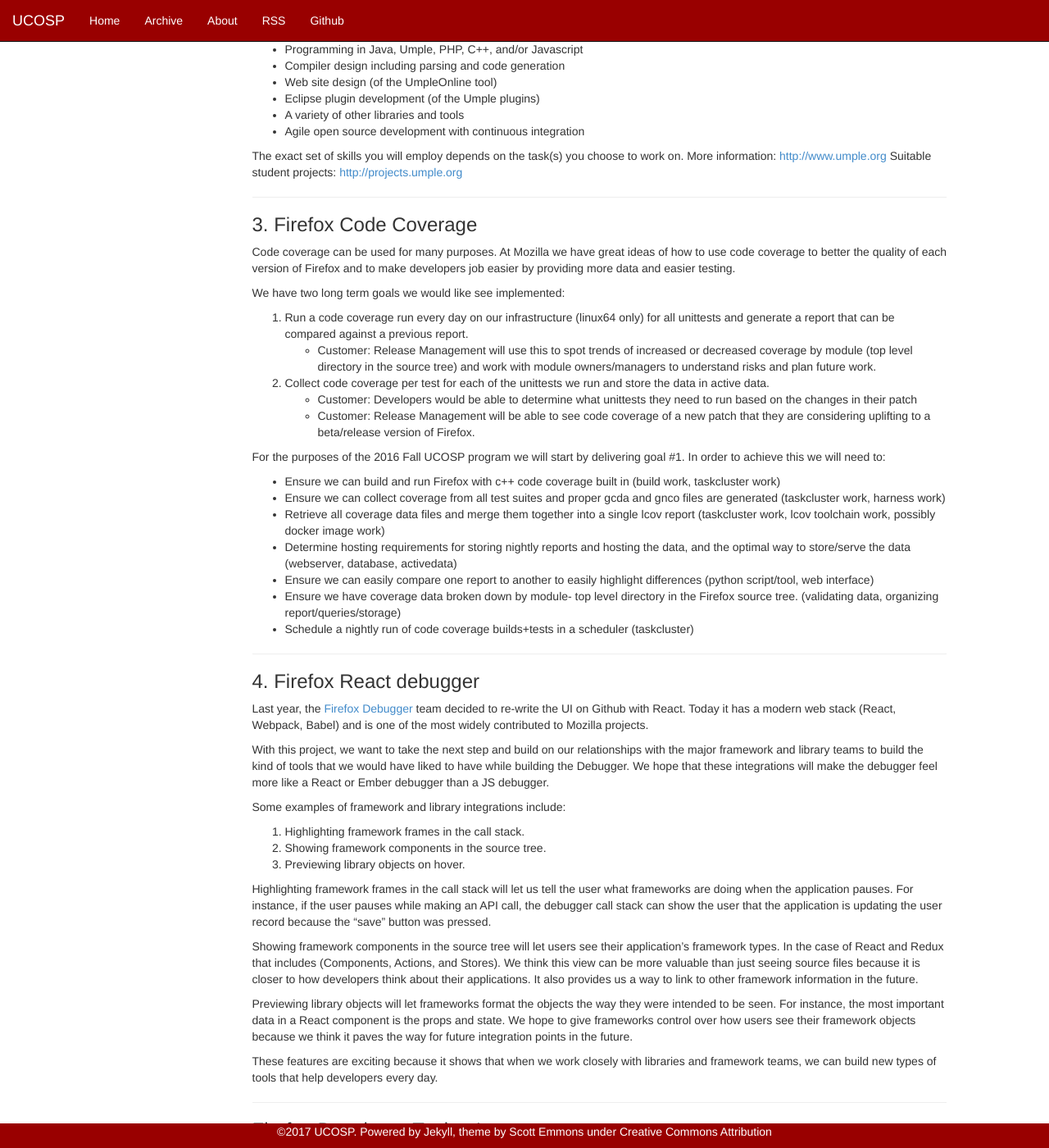
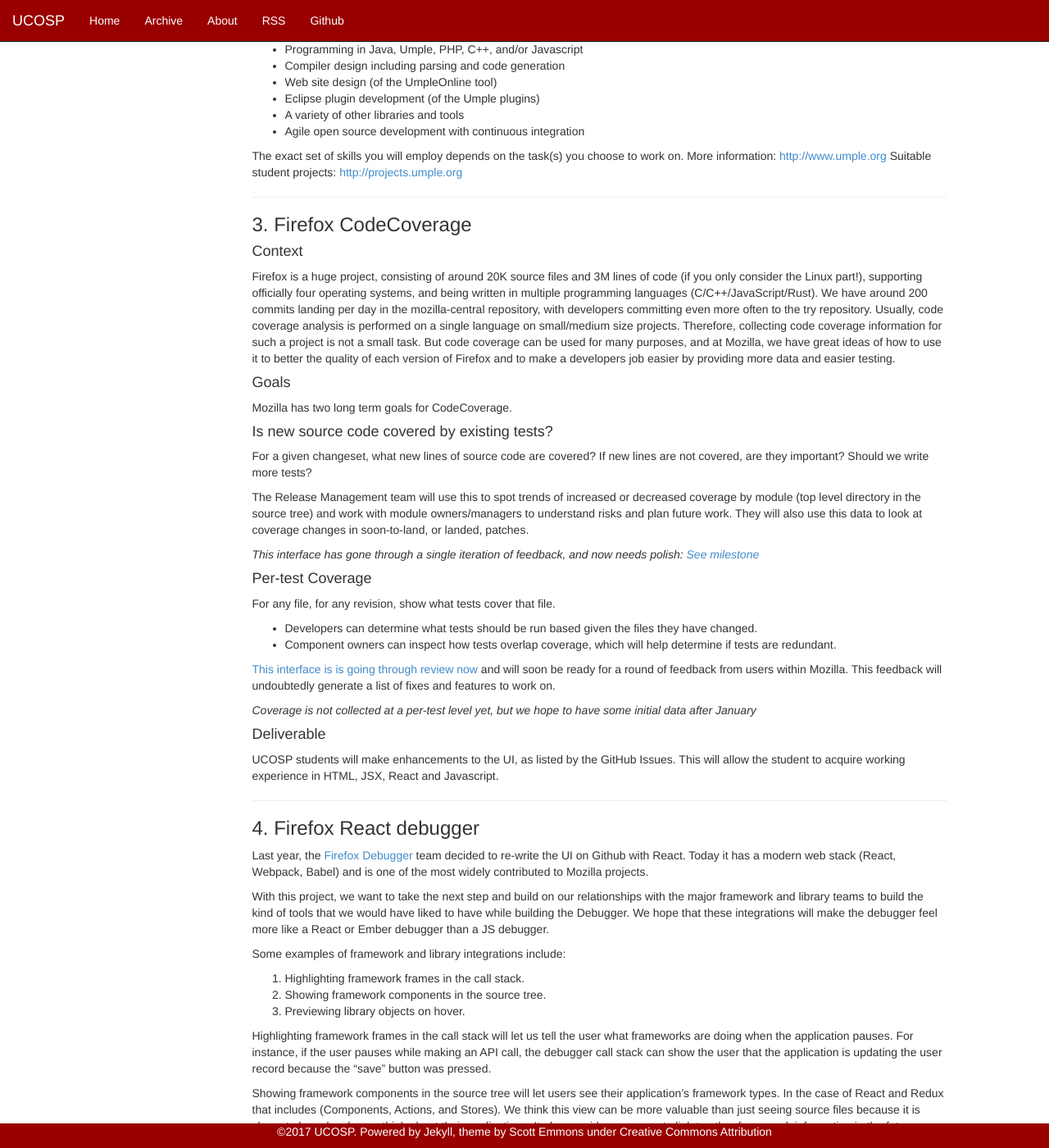
Before and after one commit to ucosp/ucosp.github.io, a Jekyll site: the page built from projects.md, in a window 1280 px wide and 1400 px high, scrolled down 1038 px. Shown: the whole window at 82% size. Built offline with Jekyll 4.4.1, drawn with Linux system fonts in a browser that asks for light colours.

Commit message:
updating projects

```diff
--- a/projects.md
+++ b/projects.md
@@ -55,27 +55,41 @@
 
 ---
 
-### 3. Firefox Code Coverage
+### 3. Firefox CodeCoverage
 
-Code coverage can be used for many purposes. At Mozilla we have great ideas of how to use code coverage to better the quality of each version of Firefox and to make developers job easier by providing more data and easier testing.
+#### Context
 
-We have two long term goals we would like see implemented:
+Firefox is a huge project, consisting of around 20K source files and 3M lines of code (if you only consider the Linux part!), supporting officially four operating systems, and being written in multiple programming languages (C/C++/JavaScript/Rust). We have around 200 commits landing per day in the mozilla-central repository, with developers committing even more often to the try repository. Usually, code coverage analysis is performed on a single language on small/medium size projects. Therefore, collecting code coverage information for such a project is not a small task. But code coverage can be used for many purposes, and at Mozilla, we have great ideas of how to use it to better the quality of each version of Firefox and to make a developers job easier by providing more data and easier testing.
 
-1. Run a code coverage run every day on our infrastructure (linux64 only) for all unittests and generate a report that can be compared against a previous report.
-   * Customer: Release Management will use this to spot trends of increased or decreased coverage by module (top level directory in the source tree) and work with module owners/managers to understand risks and plan future work.
-2. Collect code coverage per test for each of the unittests we run and store the data in active data.
-    * Customer: Developers would be able to determine what unittests they need to run based on the changes in their patch
-    * Customer: Release Management will be able to see code coverage of a new patch that they are considering uplifting to a beta/release version of Firefox.
+#### Goals
 
-For the purposes of the 2016 Fall UCOSP program we will start by delivering goal #1. In order to achieve this we will need to:
+Mozilla has two long term goals for CodeCoverage.
 
-  * Ensure we can build and run Firefox with c++ code coverage built in (build work, taskcluster work)
-  * Ensure we can collect coverage from all test suites and proper gcda and gnco files are generated (taskcluster work, harness work)
-  * Retrieve all coverage data files and merge them together into a single lcov report (taskcluster work, lcov toolchain work, possibly docker image work)
-  * Determine hosting requirements for storing nightly reports and hosting the data, and the optimal way to store/serve the data (webserver, database, activedata)
-  * Ensure we can easily compare one report to another to easily highlight differences (python script/tool, web interface)
-  * Ensure we have coverage data broken down by module- top level directory in the Firefox source tree. (validating data, organizing report/queries/storage)
-  * Schedule a nightly run of code coverage builds+tests in a scheduler (taskcluster)
+#### Is new source code covered by existing tests?
+
+For a given changeset, what new lines of source code are covered? If new lines are not covered, are they important?  Should we write more tests?
+
+The Release Management team will use this to spot trends of increased or decreased coverage by module (top level directory in the source tree) and work with module owners/managers to understand risks and plan future work. They will also use this data to look at coverage changes in soon-to-land, or landed, patches.
+
+*This interface has gone through a single iteration of feedback, and now needs polish: [See milestone](https://github.com/mozilla/firefox-code-coverage-frontend/milestone/4)*
+
+
+#### Per-test Coverage
+
+For any file, for any revision, show what tests cover that file.
+
+* Developers can determine what tests should be run based given the files they have changed.
+* Component owners can inspect how tests overlap coverage, which will help determine if tests are redundant.
+
+[This interface is is going through review now](https://github.com/mozilla/firefox-code-coverage-frontend/pull/76) and will soon be ready for a round of feedback from users within Mozilla. This feedback will undoubtedly generate a list of fixes and features to work on.
+
+*Coverage is not collected at a per-test level yet, but we hope to have some initial data after January*
+
+
+#### Deliverable
+
+UCOSP students will make enhancements to the UI, as listed by the GitHub Issues. This will allow the student to acquire working experience in HTML, JSX, React and Javascript.
+
 
  ---
 
```
